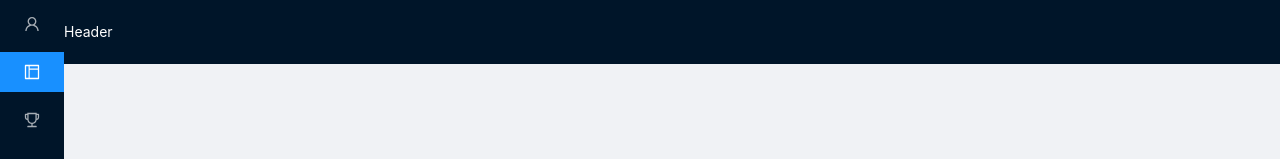
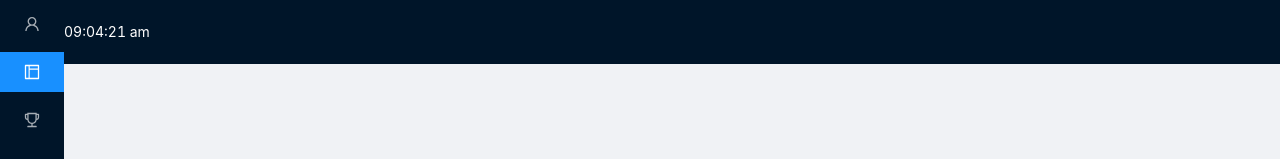
Before and after one commit to MattisZheng/sisyphus_stone, a React (Vite) app: page / in a window 1280 px wide. Shown: the top 159 px of the page. Built offline with nearby package versions, Linux system fonts and the light colour scheme.

Commit message:
add header clock

```diff
--- a/src/App.jsx
+++ b/src/App.jsx
@@ -1,6 +1,7 @@
 import { LayoutOutlined, TrophyOutlined, UserOutlined, SettingOutlined, CalendarOutlined } from "@ant-design/icons";
 import { Layout, Menu } from "antd";
 import React, { useState } from "react";
+import HeaderContent from "./components/HeaderContent";
 import FooterContent from "./components/FooterContent";
 const { Header, Content, Footer, Sider } = Layout;
 
@@ -47,7 +48,7 @@ function App() {
             color: "white",
           }}
         >
-          Header
+          <HeaderContent />
         </Header>
         <Content
           style={{
--- /dev/null
+++ b/src/components/HeaderContent.jsx
@@ -0,0 +1,15 @@
+import moment from "moment";
+import React from "react";
+import { useState } from "react";
+
+const HeaderContent = () => {
+  const [time, setTime] = useState(moment().format("hh:mm:ss a"));
+
+  setInterval(() => {
+    setTime(moment().format("hh:mm:ss a"));
+  }, 1000);
+
+  return <div>{time}</div>;
+};
+
+export default HeaderContent;
```
Also changed, not shown: src/components/Header.jsx (deleted, +0 -8 lines).
